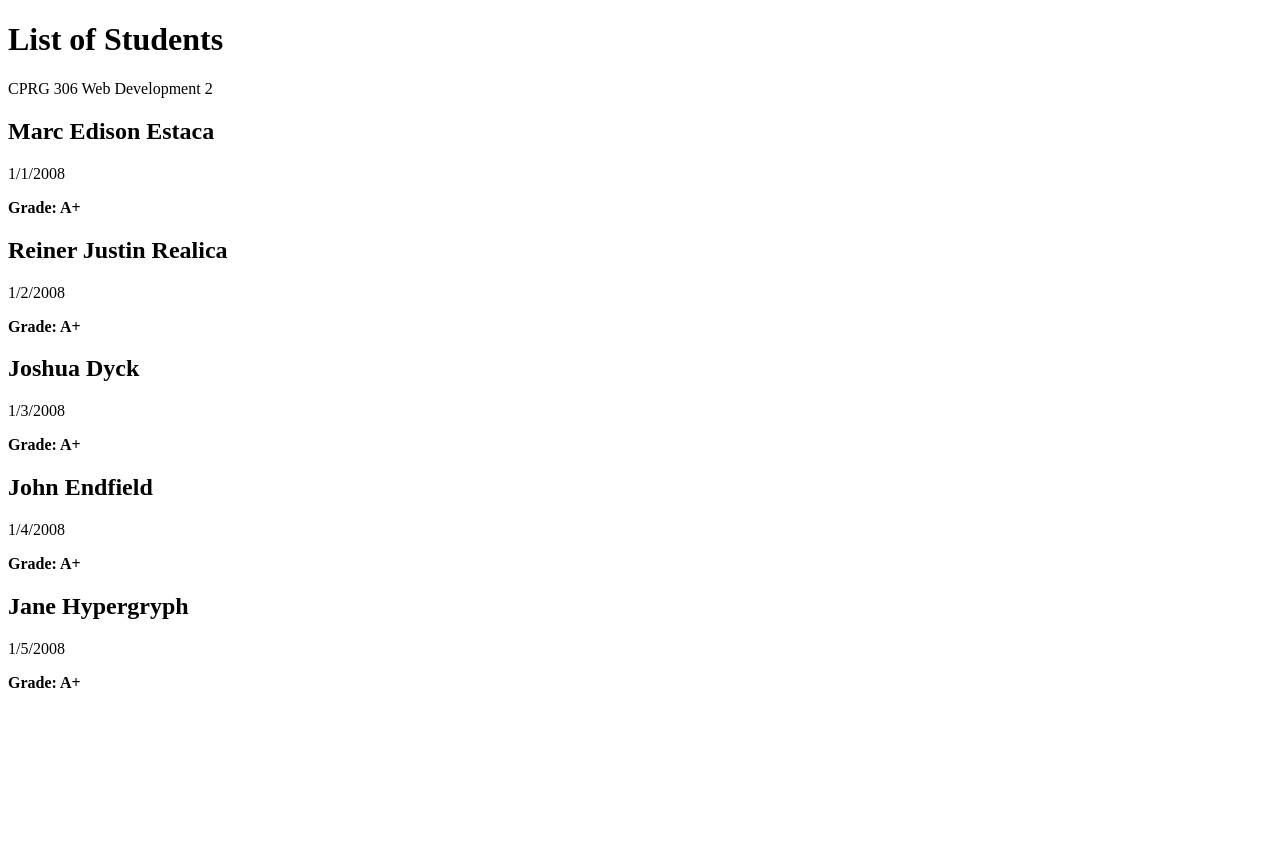
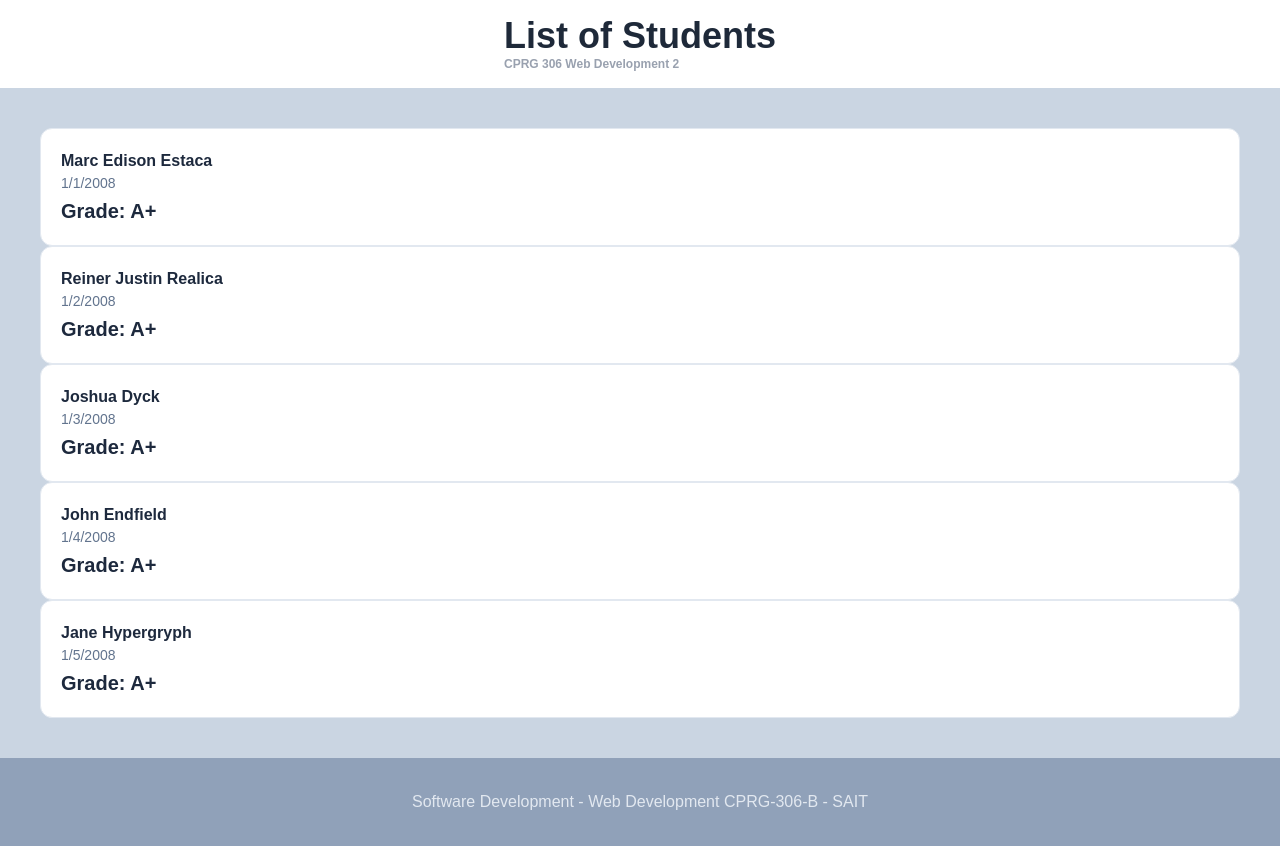
Before and after one commit to mebestaca/webdev2assignment2, a Next.js app: page / in a window 1280 px wide. Before the commit the page ends 800 px from the top, so only its background shows below. Built offline with nearby package versions, Linux system fonts and the light colour scheme.

Commit message:
Joshua's update to styling if issues occur please roll back as I had issues trying to get it to work on my end,

```diff
--- /dev/null
+++ b/app/components/Footer.tsx
@@ -0,0 +1,15 @@
+'use client'
+import React from "react"
+import { date } from "zod"
+
+const Footer =()=> {
+
+    return (
+        <div className="bg-slate-400 flex justify-center p-8">
+            <p className="text-slate-200 ">Software Development - Web Development CPRG-306-B - SAIT</p>
+        </div>
+    )
+
+}
+
+export default Footer
--- a/app/components/NavBar.tsx
+++ b/app/components/NavBar.tsx
@@ -2,10 +2,10 @@ import React from 'react'
 
 const NavBar = () => {
   return (
-    <header className='bg-white border-b border-gray-200 px-6 py-4'>
+    <header className='flex items-center bg-white px-6 py-4'>
       <div className='max-w-5xl mx-auto flex items-center justify-between'>
-        <div className='text-lg font-bold text-gray-900'>
-            <h1 className='text-lg font-bold text-gray-900'>List of Students</h1>
+        <div className='text-lg font-bold text-gray-800'>
+            <h1 className='text-4xl font-bold text-gray-800'>List of Students</h1>
             <p className='text-xs text-gray-400'>CPRG 306 Web Development 2</p>
         </div>
       </div>
--- a/app/components/StudentCard.tsx
+++ b/app/components/StudentCard.tsx
@@ -8,11 +8,11 @@ type StudentProp = {
 
 const StudentCard = ({student} : StudentProp) => {
   return (
-    <div className="bg-white border border-slate-200 rounded-xl p-5 shadow-sm-flex flex-col gap-3">
-      <h2 className="text-base font-bold text-slate-900">{`${student.firstName} ${student.lastName}`}</h2>
+    <div className="bg-white border border-slate-200 rounded-xl p-5 shadow-sm-flex flex-col gap-10">
+      <h2 className="text-base font-bold text-slate-800">{`${student.firstName} ${student.lastName}`}</h2>
       <p className="text-sm text-slate-500 flex-1">{student.dateOfBirth.toLocaleDateString('en-US')}</p>
       <div className="flex items-center justify-between mt-1">
-        <strong className="text-xl text-slate-900">Grade: {student.grade}</strong>
+        <strong className="text-xl text-slate-800">Grade: {student.grade}</strong>
       </div>
     </div>
   )
--- a/app/components/StudentListSection.tsx
+++ b/app/components/StudentListSection.tsx
@@ -4,7 +4,7 @@ import StudentCard from './StudentCard'
 
 const StudentListSection = () => {
   return (
-    <div>
+    <div >
        {students.map((student)=>(
             <StudentCard key={student.id} student={student}/>
         ))}
--- a/app/layout.tsx
+++ b/app/layout.tsx
@@ -1,6 +1,6 @@
 import type { Metadata } from "next";
 import { Geist, Geist_Mono } from "next/font/google";
-import NavBar from "./components/NavBar";
+import "./globals.css";
 
 const geistSans = Geist({
   variable: "--font-geist-sans",
@@ -27,10 +27,7 @@ export default function RootLayout({
       lang="en"
       className={`${geistSans.variable} ${geistMono.variable} h-full antialiased`}
     >
-      <body className="min-h-full flex flex-col">
-        <NavBar/>
-        {children}
-      </body>
+      <body className="min-h-full flex flex-col">{children}</body>
     </html>
   );
 }
--- a/app/page.tsx
+++ b/app/page.tsx
@@ -1,9 +1,18 @@
 import StudentListSection from "./components/StudentListSection";
+import NavBar from "./components/NavBar";
+import RegistrationForm from "./components/RegistrationForm";
+import Footer from "./components/Footer";
 
 export default function Home() {
   return (
     <div>
-      <StudentListSection/>
+      <NavBar />
+      <div id="body" className="bg-slate-300 p-10 flex-1 ">
+        <StudentListSection />
+        <RegistrationForm />
+      </div>
+      <Footer />
+
     </div>
   );
 }
```
Also changed, not shown: app/components/RegistrationForm.tsx (line endings or trailing spaces).
